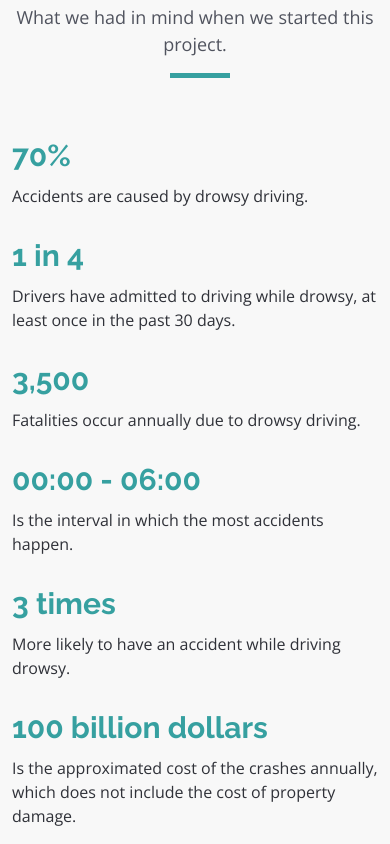
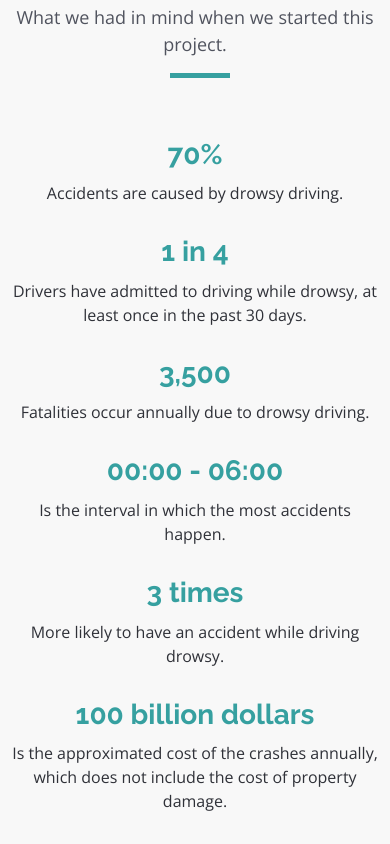
Before and after one commit to DebugDivas/Sleepless, a plain HTML site: page index.html in a window 390 px wide. Shown: the part 1060-1904 px from the top of the page. Drawn offline with nearby package versions, Linux system fonts and the light colour scheme.

Commit message:
Responsive modification

```diff
--- a/assets/css/style.css
+++ b/assets/css/style.css
@@ -635,6 +635,17 @@ h6 {
   color: #36a0a0; /* Set the heading color as needed */
 }
 
+@media only screen and (max-width: 768px)
+{
+  #statistics h3 {
+    font-size: 28px;
+    text-align: center;
+  }
+  #statistics p {
+    text-align: center;
+  }
+}
+
 #statistics .statistic {
   text-align: center;
 }
```
